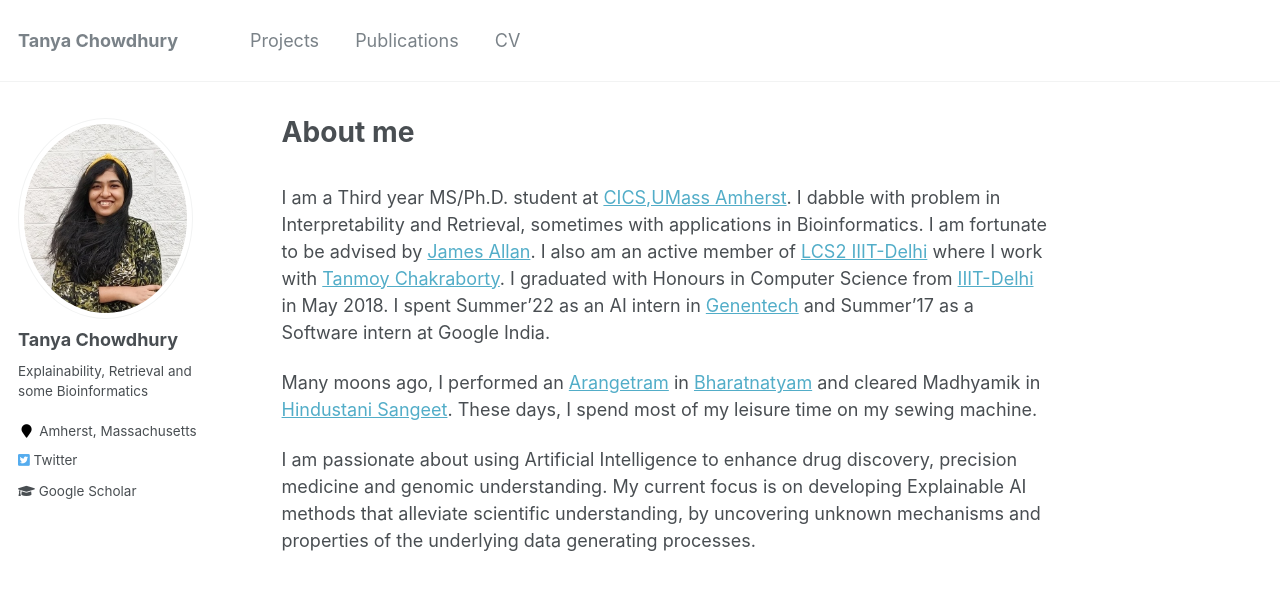
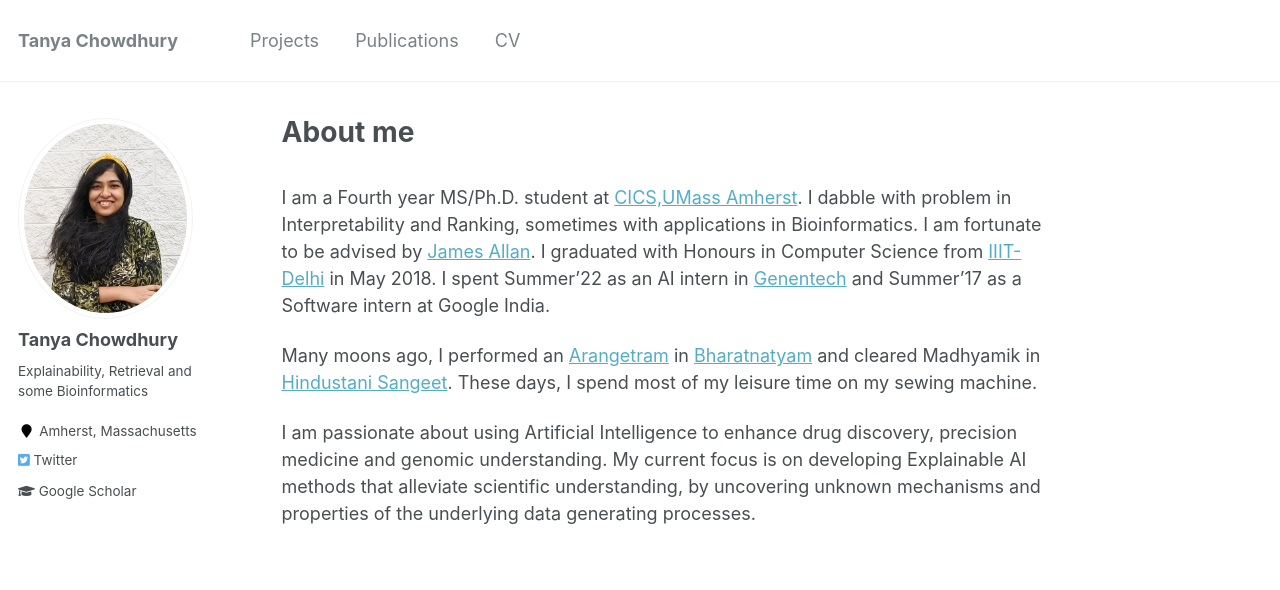
Before and after one commit to TaKneeAa/TaKneeAa.github.io, a Jekyll site: the page built from _pages/about.md, in a window 1280 px wide. Shown: the top 590 px of the page. Built offline with Jekyll 4.4.1, drawn with Linux system fonts in a browser that asks for light colours.

Commit message:
PhD year update

```diff
--- a/_pages/about.md
+++ b/_pages/about.md
@@ -54,7 +54,7 @@ More info about configuring academicpages can be found in [the guide](https://ac
  <!-- background: #ffd2b4 -->
 
 
-I am a Third year MS/Ph.D. student at [CICS,UMass Amherst](https://www.cics.umass.edu/). I dabble with problem in Interpretability and Retrieval, sometimes with applications in Bioinformatics.  I am fortunate to be advised by [James Allan](http://ciir.cs.umass.edu/~allan/). I also am an active member of [LCS2 IIIT-Delhi](http://lcs2.iiitd.edu.in/) where I work with [Tanmoy Chakraborty](http://faculty.iiitd.ac.in/~tanmoy/). I graduated with Honours in Computer Science from [IIIT-Delhi](http://iiitd.ac.in/) in May 2018. I spent Summer'22 as an AI intern in [Genentech](https://www.gene.com/) and Summer'17 as a Software intern at Google India.
+I am a Fourth year MS/Ph.D. student at [CICS,UMass Amherst](https://www.cics.umass.edu/). I dabble with problem in Interpretability and Ranking, sometimes with applications in Bioinformatics.  I am fortunate to be advised by [James Allan](http://ciir.cs.umass.edu/~allan/). I graduated with Honours in Computer Science from [IIIT-Delhi](http://iiitd.ac.in/) in May 2018. I spent Summer'22 as an AI intern in [Genentech](https://www.gene.com/) and Summer'17 as a Software intern at Google India.
 
  Many moons ago, I performed an [Arangetram](https://en.wikipedia.org/wiki/Arangetram) in [Bharatnatyam](https://en.wikipedia.org/wiki/Bharatanatyam) and cleared Madhyamik in [Hindustani Sangeet](https://en.wikipedia.org/wiki/Hindustani_classical_music). These days, I spend most of my leisure time on my sewing machine.
 
```
